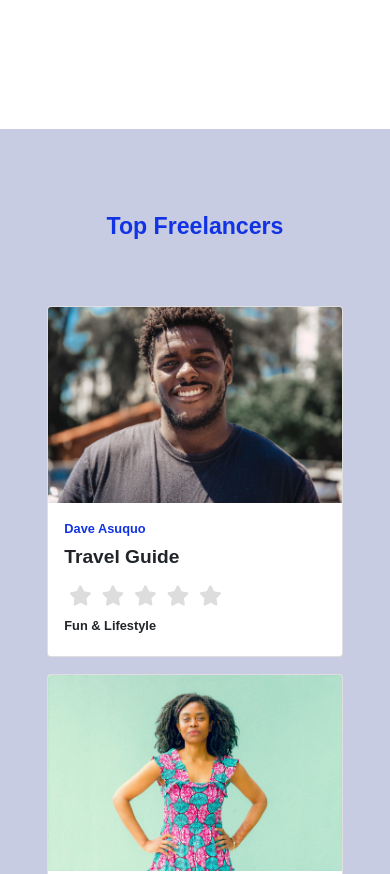
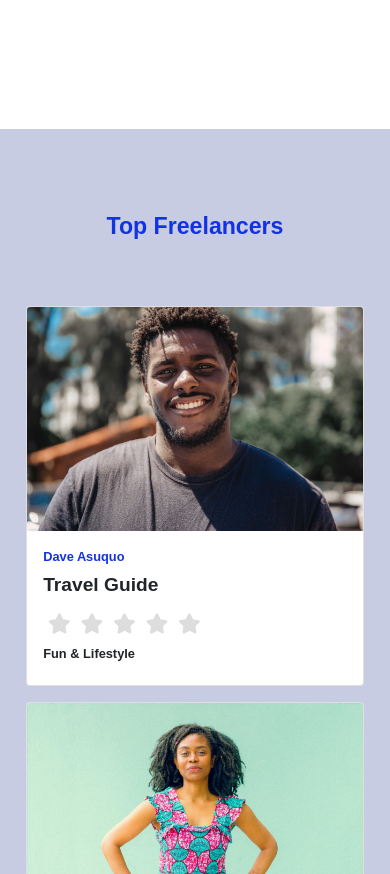
Before and after one commit to SanDiego2049/trident-freelance-services, a plain HTML site: page index.html in a window 390 px wide. Shown: the part 3416-4290 px from the top of the page. Drawn offline with nearby package versions, Linux system fonts and the light colour scheme; a web font is replaced by a local one.

Commit message:
slight changes

```diff
--- a/mobile.css
+++ b/mobile.css
@@ -109,6 +109,7 @@
 
     main article #freelancers .freelancers-container .card{
         margin: 1vh auto;
+        width: 40vh;
     }
 
     main article #freelancers .flexbox .card .card-body .normal{
```
